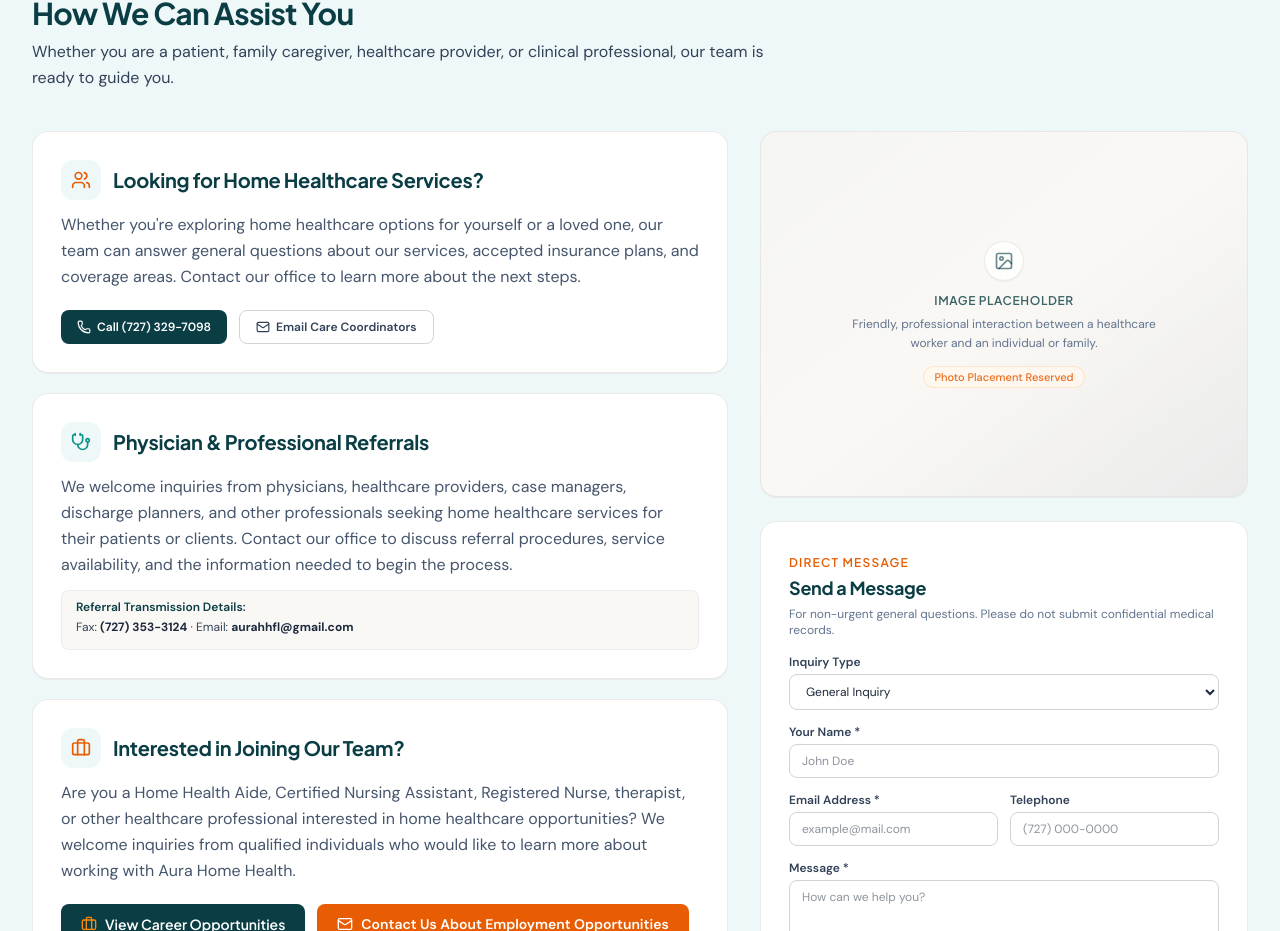
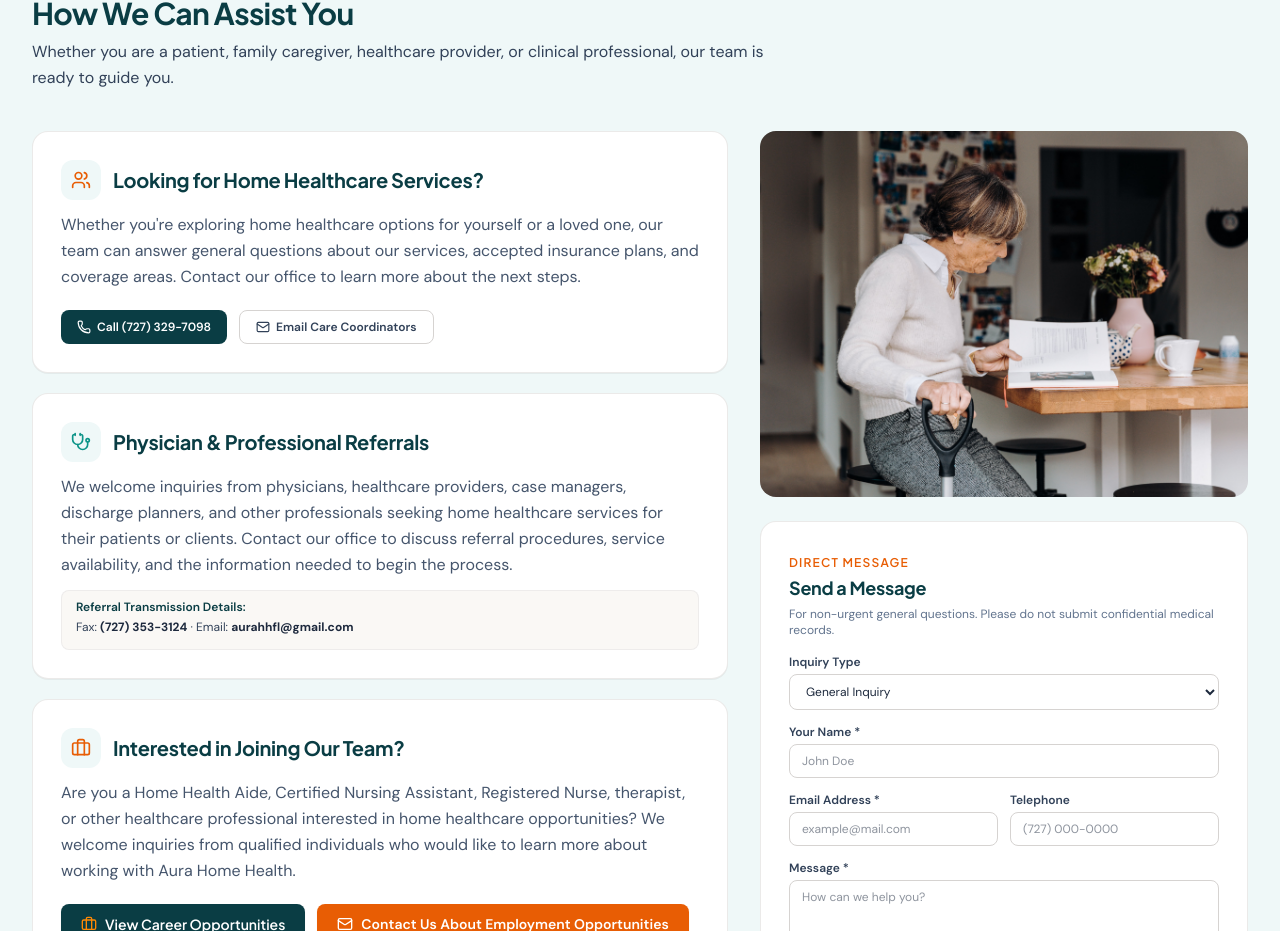
Before and after one commit to kamilavaldes06/Aura-Website-NEW, a React (Vite) app in the folder aura-home-health-nov-5-2026-6-52-38-pm/: page /contact in a window 1280 px wide. Shown: the part 1410-2341 px from the top of the page. Built offline with nearby package versions, Linux system fonts and the light colour scheme; no server answers.

Commit message:
Update ContactPage.tsx

```diff
--- a/aura-home-health-nov-5-2026-6-52-38-pm/src/pages/ContactPage.tsx
+++ b/aura-home-health-nov-5-2026-6-52-38-pm/src/pages/ContactPage.tsx
@@ -434,17 +434,12 @@ export const ContactPage: React.FC = () => {
 
             {/* Right Column: Placeholder 3 & General Inquiry Form (5 cols) */}
             <div className="lg:col-span-5 space-y-6">
-              {/* Placeholder 3: Contact Us - Professional Healthcare Worker Interaction */}
-              <PhotoPlaceholder
-                label={language === 'en' ? 'Image Placeholder' : 'Marcador de Fotografía'}
-                suggestedPhoto={
-                  language === 'en'
-                    ? 'Friendly, professional interaction between a healthcare worker and an individual or family.'
-                    : 'Interacción profesional y cordial entre un trabajador de la salud y un paciente o familia.'
-                }
-                aspectRatioClass="aspect-[4/3]"
-              />
-
+              {/* Contact Us Image */}
+<img
+  src="/assets/aistudio/lady%20with%20book.jpg"
+  alt="Caregiver spending time with an older adult at home"
+  className="w-full aspect-[4/3] object-cover object-center rounded-2xl"
+/>
               {/* Quick Inquiry Form with Dropdown (Non-sensitive general inquiries only) */}
               <div className="bg-white rounded-2xl p-6 sm:p-7 border border-stone-200/80 shadow-2xs space-y-4">
                 <div className="space-y-1">
```
